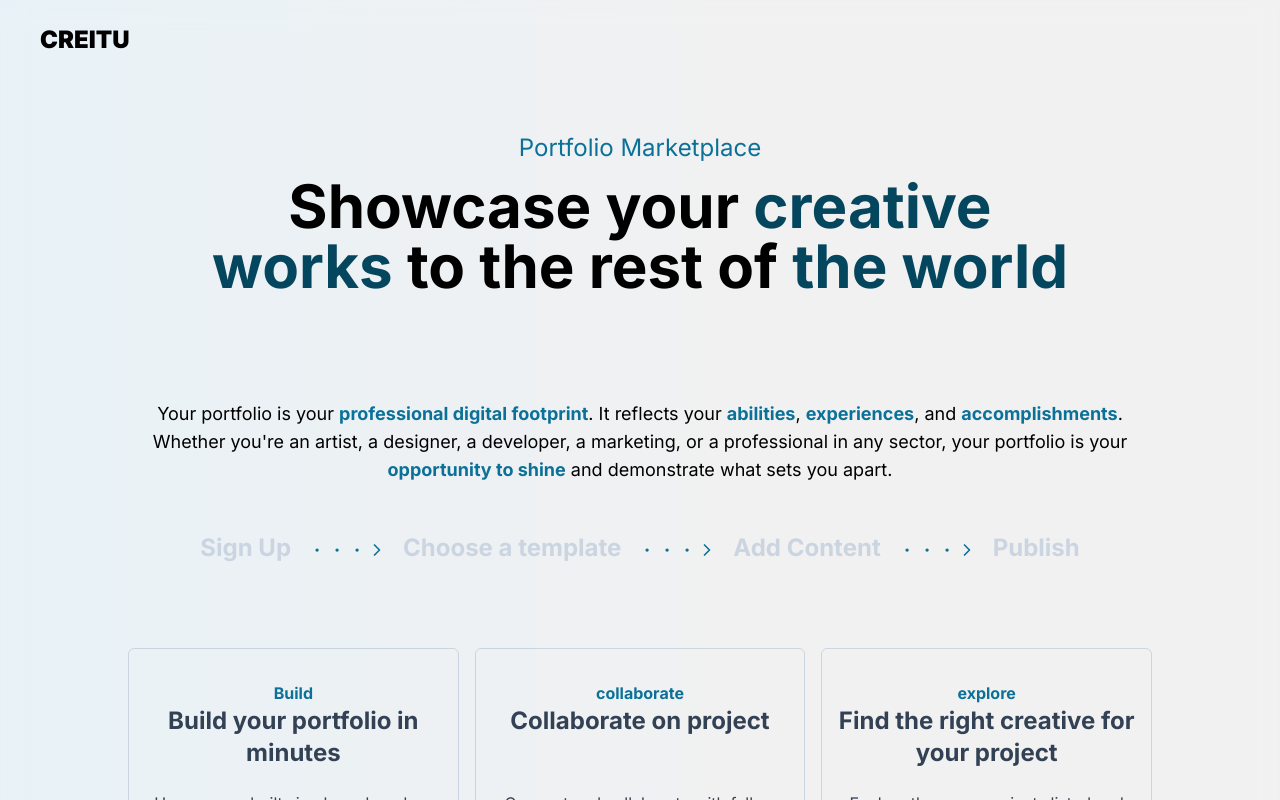
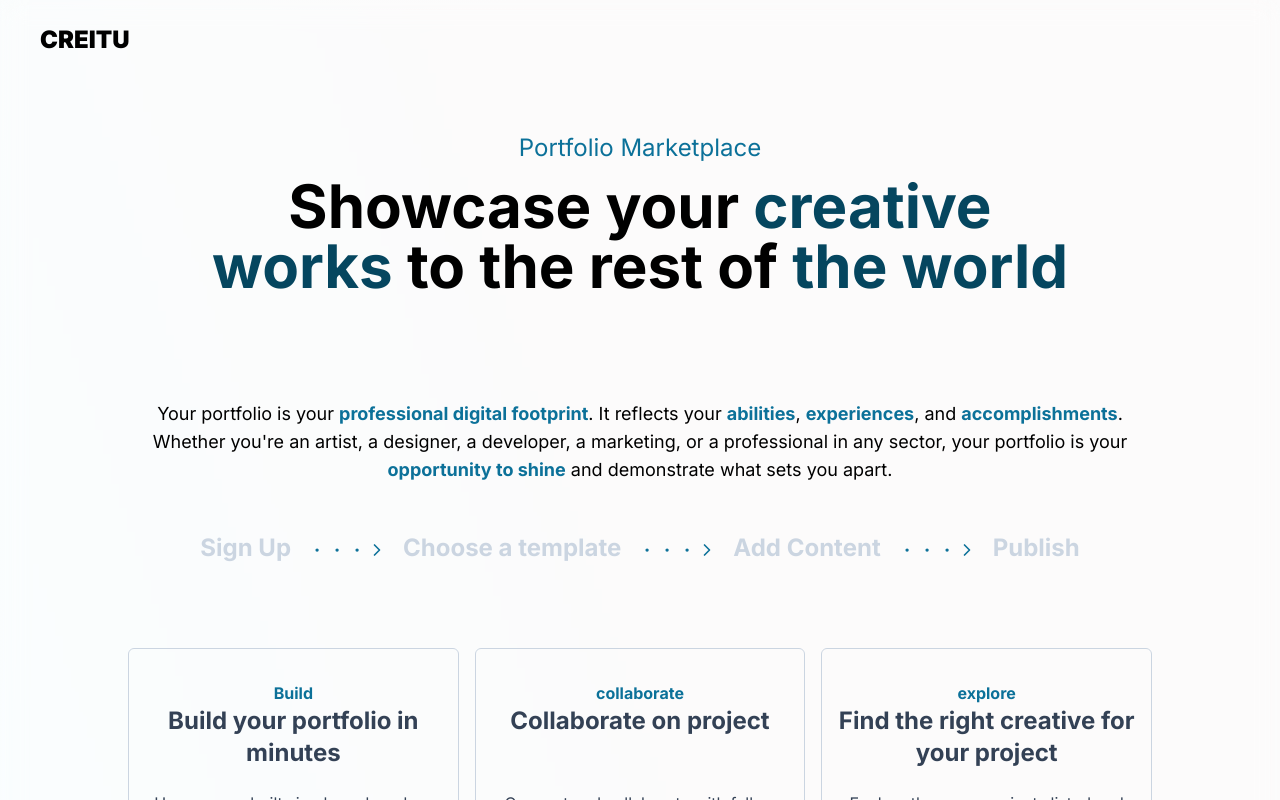
Before and after one commit to novalabsug/creitu-frontend, a Next.js app: page / in a window 1280 px wide. Shown: the top 800 px of the page. Built offline with nearby package versions, Linux system fonts and the light colour scheme.

Commit message:
made a change

```diff
--- a/app/globals.css
+++ b/app/globals.css
@@ -23,7 +23,7 @@
   filter: blur(calc(var(--size) / 5));
   background-image: linear-gradient(
     #0c7199,
-    #d4d4d4,
+    #f1f1f1,
     #c1e4f1,
     #ffffff,
     #05465f
@@ -33,6 +33,6 @@
 }
 
 .bg__gradient-2 {
-  background: #f3f3f3;
-  background: linear-gradient(90deg, #e8f2f7 0, #f1f1f1 58%);
+  background: #f8f8f8;
+  background: linear-gradient(72deg, #f9feff 0, #fcfbfb 58%);
 }
```
